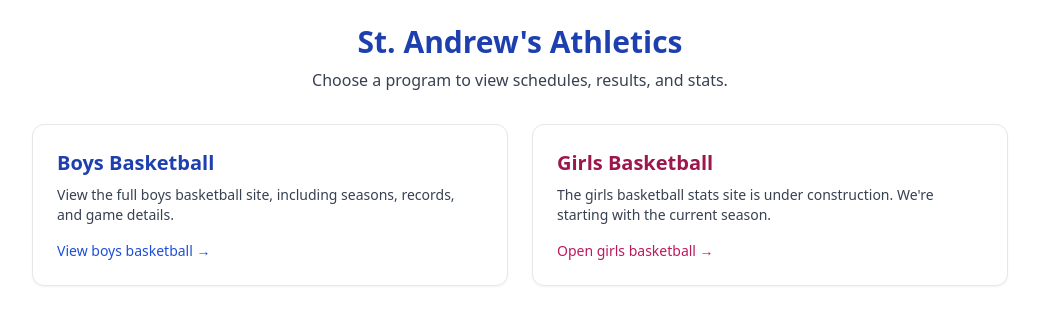
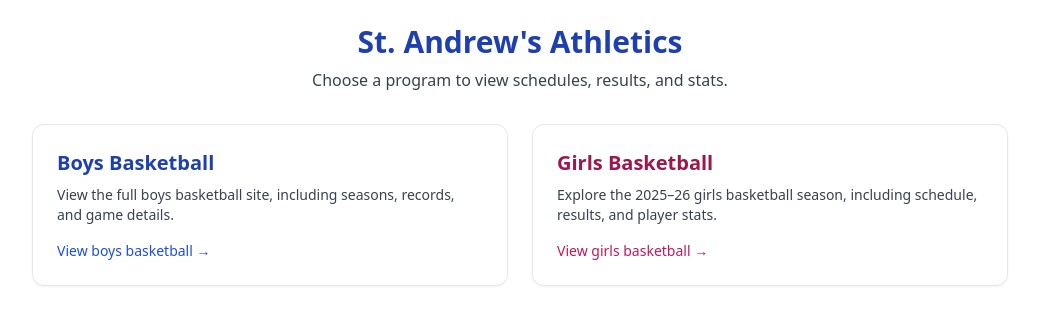
Before and after one commit to newonda1/st-andrews-basketball, a React (Vite) app: page / in a window 1280 px wide. Shown: the top 324 px of the page, without its empty margins (120-1159 px from the left). Built offline with nearby package versions, Linux system fonts and the light colour scheme.

Commit message:
Update AthleticsHome.jsx

```diff
--- a/src/AthleticsHome.jsx
+++ b/src/AthleticsHome.jsx
@@ -43,12 +43,12 @@ function AthleticsHome() {
               Girls Basketball
             </h2>
             <p className="text-gray-700 text-sm">
-              The girls basketball stats site is under construction. We&apos;re
-              starting with the current season.
+              Explore the 2025–26 girls basketball season, including schedule,
+              results, and player stats.
             </p>
           </div>
           <div className="mt-4 text-sm font-medium text-pink-700">
-            Open girls basketball &rarr;
+            View girls basketball &rarr;
           </div>
         </Link>
       </div>
```
